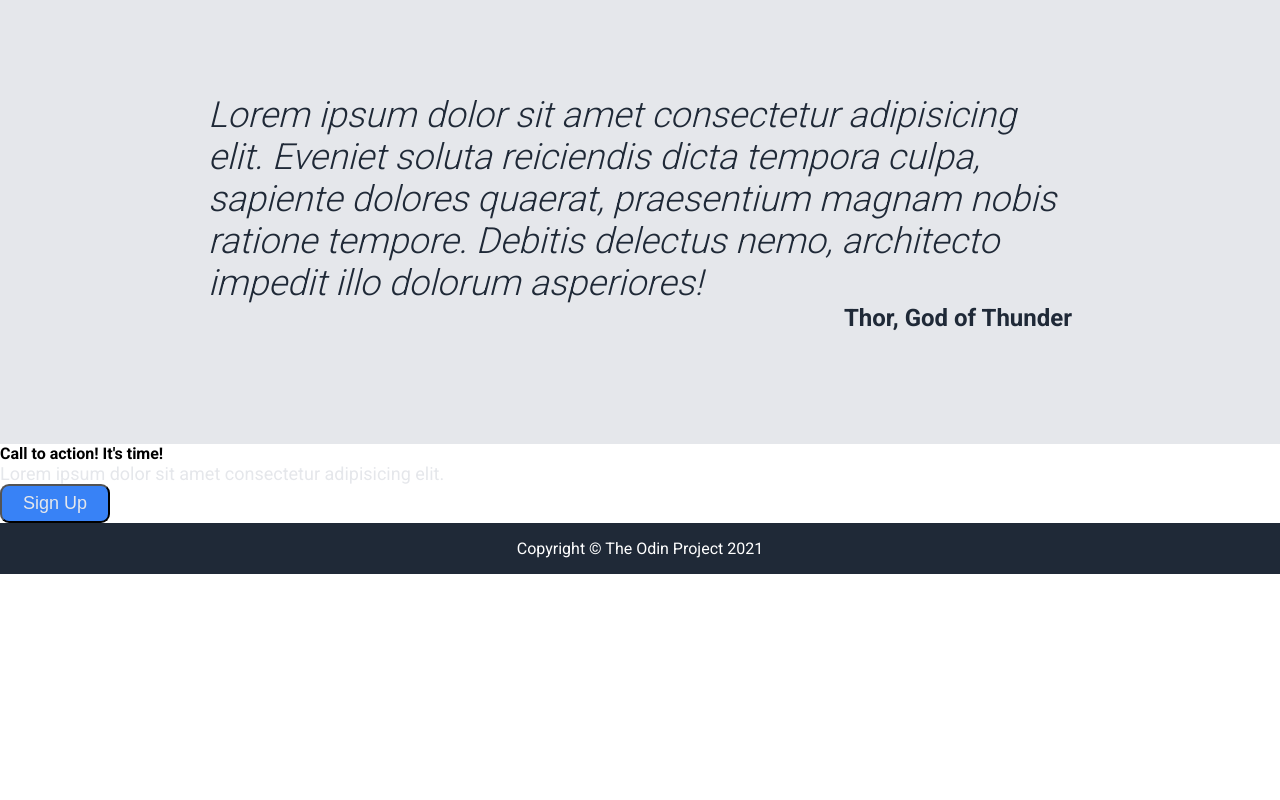
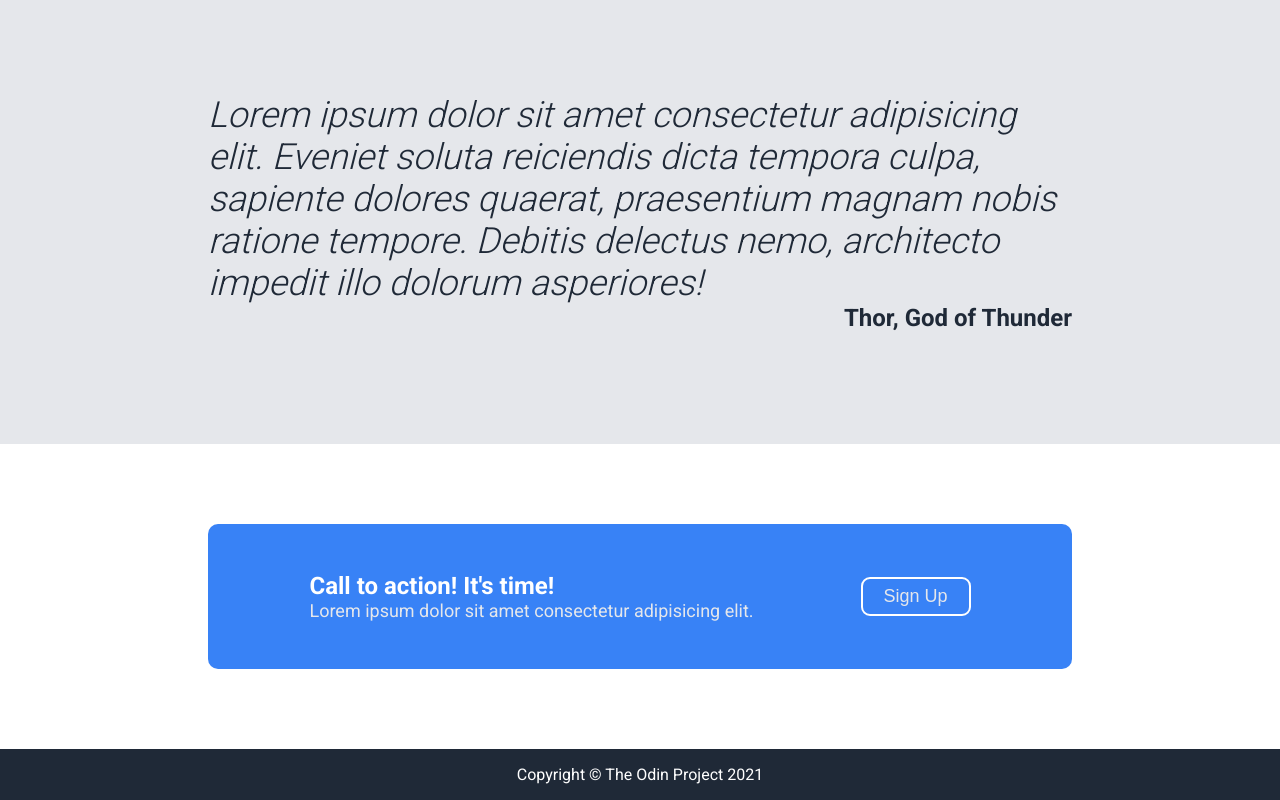
Before and after one commit to AntonJ223/project_landingPage, a plain HTML site: page index.html in a window 1280 px wide. Shown: the part 982-1782 px from the top of the page. Before the commit the page ends 1556 px from the top, so only its background shows below. Drawn offline with Linux system fonts and the light colour scheme.

Commit message:
Add style for Sign Up section

```diff
--- a/style.css
+++ b/style.css
@@ -147,6 +147,31 @@ main h2 {
 }
 
 /* ----- Sign up ----- */
+.signUp {
+    display: flex;
+    justify-content: center;
+    align-items: center;
+    padding: 5em 13em;
+}
+
+.signupContainer {
+    display: flex;
+    justify-content: space-around;
+    align-items: center;
+    background-color: #3882F6;
+    padding: 3em;
+    width: 100%;
+    border-radius: 10px;
+}
+
+.signupContainer button {
+    border: 2px solid #FFF;
+}
+
+strong {
+    font-size: 24px;
+    color: #FFF;
+}
 
 /* ----- Footer ----- */
 footer {
```
